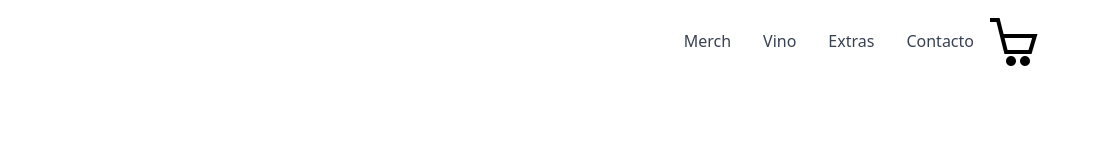
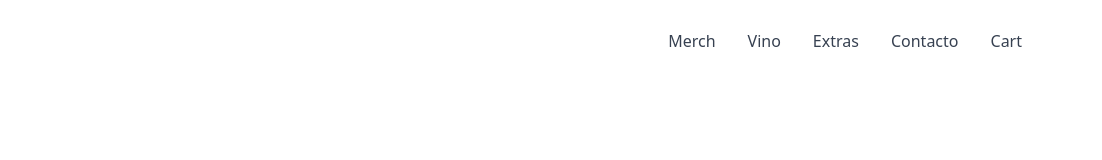
Before and after one commit to hiphiphorhayy/thrazhy_brand_site, a website: page public/index.html in a window 1280 px wide. Shown: the full height of the page, 178-1280 px from the left. Drawn offline with Linux system fonts and the light colour scheme.

Commit message:
Get Rid Of Cart Button & Add As Nav Link

```diff
--- a/public/index.html
+++ b/public/index.html
@@ -28,14 +28,9 @@
             <li><a class="lg:p-4 py-3 px-0 block border-b-2 border-transparent hover:border-indigo-400" href="#">Merch</a></li>
             <li><a class="lg:p-4 py-3 px-0 block border-b-2 border-transparent hover:border-indigo-400" href="#">Vino</a></li>
             <li><a class="lg:p-4 py-3 px-0 block border-b-2 border-transparent hover:border-indigo-400" href="#">Extras</a></li>
-            <li><a class="lg:p-4 py-3 px-0 block border-b-2 border-transparent hover:border-indigo-400 lg:mb-0 mb-2" href="#">Contacto</a></li>
+            <li><a class="lg:p-4 py-3 px-0 block border-b-2 border-transparent hover:border-indigo-400" href="#">Contacto</a></li>
+            <li><a class="lg:p-4 py-3 px-0 block border-b-2 border-transparent hover:border-indigo-400 lg:mb-0 mb-2" href="#">Cart</a></li>
           </ul>
-
-          <button>
-            <span class="flex flex-1 items-center justify-center w-6 h-6 me-2 text-sm font-semibold text-gray-800 bg-gray-100 rounded-full dark:bg-gray-700 dark:text-gray-300">
-              <img src="./images/thrazhy_cart_icon.png" alt="Cart Button">
-            </span>
-          </button>
         </nav>
       </div>
      </header>
```
